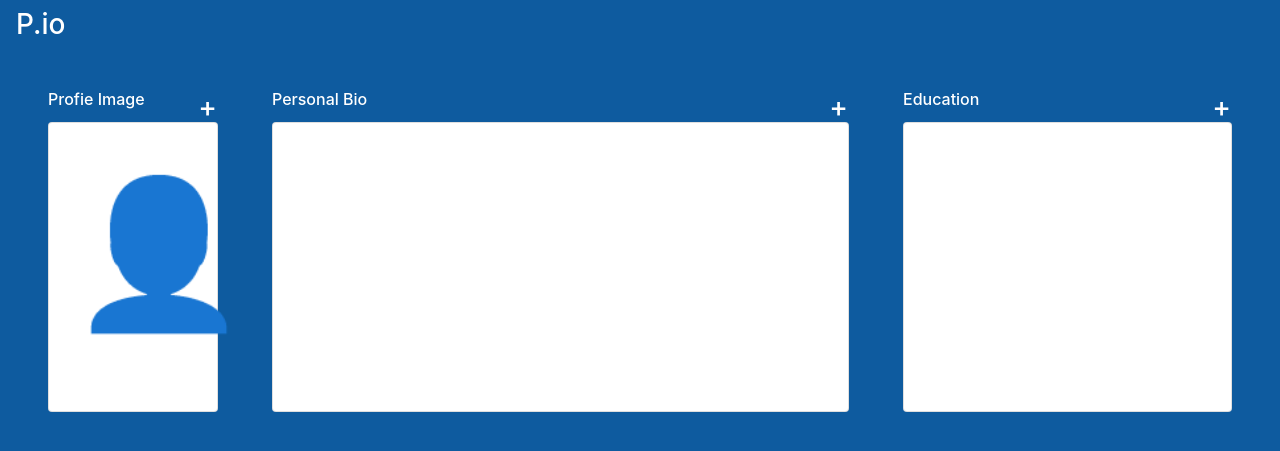
After one commit to mjschimm/portfol.io, a Django app: page /edit_profile in a window 1280 px wide. The commit adds this page. Shown: the top 451 px of the page. Run offline with Django 3.2, Linux system fonts and the light colour scheme; some libraries are stand-ins or nearby versions.

Commit message:
Halfway done with edit_profile page

```diff
--- /dev/null
+++ b/mysite/portfolio/static/css/edit_profile.css
@@ -0,0 +1,30 @@
+body {
+  color: black;
+}
+
+h4 {
+  color: grey;
+}
+
+h3, h6 {
+  color: white;
+}
+
+.top-section {
+  height: 200px;
+}
+
+.card {
+  height: 100%;
+  outline-width: 5px;
+}
+
+.photo-box {
+  font-size: 9em;
+  width: 170px;
+}
+
+button {
+  background: none;
+  border: none;
+}
--- /dev/null
+++ b/mysite/portfolio/templates/edit_profile.html
@@ -0,0 +1,65 @@
+{% extends "base.html" %}
+{% load static %}
+
+{% block title %}
+  Portfol.io
+{% endblock title %}
+
+{% block stylesheets %}
+{% endblock stylesheets %}
+
+{% block content %}
+
+<link rel="stylesheet" href="{% static 'css/edit_profile.css' %}">
+
+<h3 class="ml-3 mt-2">P.io</h3>
+
+<div class="container-fluid mt-5 px-5">
+  <div class="row top-section">
+    <div class="col-auto">
+      <div class="row">
+        <div class="col-auto">
+          <h6>Profie Image</h6>
+        </div>
+        <div class="col-auto ml-auto pt-2">
+          <button class="btn py-0 px-0"><h3 style="line-height:0%;">+</h3></button>
+        </div>
+      </div>
+      <div class="card photo-box">
+        <div class="card-body">
+          &#128100;
+        </div>
+      </div>
+    </div>
+    <div class="col-6 mx-4">
+      <div class="row">
+        <div class="col-auto">
+          <h6>Personal Bio</h6>
+        </div>
+        <div class="col-auto ml-auto pt-2">
+          <button class="btn py-0 px-0"><h3 style="line-height:0%;">+</h3></button>
+        </div>
+      </div>
+      <div class="card">
+        <div class="card-body">
+        </div>
+      </div>
+    </div>
+    <div class="col">
+      <div class="row">
+        <div class="col-auto">
+          <h6>Education</h6>
+        </div>
+        <div class="col-auto ml-auto pt-2">
+          <button class="btn py-0 px-0"><h3 style="line-height:0%;">+</h3></button>
+        </div>
+      </div>
+      <div class="card">
+        <div class="card-body">
+        </div>
+      </div>
+    </div>
+  </div>
+</div>
+
+{% endblock content %}
--- a/mysite/portfolio/templates/new_profile1.html
+++ b/mysite/portfolio/templates/new_profile1.html
@@ -21,7 +21,7 @@
         <div class="col-auto profile-photo mt-3 ml-4"></div>
         <h4 class="my-auto mx-auto pl-4">Edit your profile info by clicking on the pencil.</h4>
         <div class="col-auto ml-auto">
-          <a class="edit-button" href="">✎</a>
+          <a class="edit-button" href="{% url 'edit_profile' %}">✎</a>
         </div>
       </div>
     </div>
--- a/mysite/portfolio/urls.py
+++ b/mysite/portfolio/urls.py
@@ -4,5 +4,6 @@ from . import views
 
 urlpatterns = [
 	url(r'^$', views.index, name='index'),
-    url(r'new_profile1', views.new_profile1, name='new_profile1')
+    url(r'new_profile1', views.new_profile1, name='new_profile1'),
+    url(r'edit_profile', views.edit_profile, name='edit_profile')
 ]
--- a/mysite/portfolio/views.py
+++ b/mysite/portfolio/views.py
@@ -5,3 +5,6 @@ def index(request):
 
 def new_profile1(request):
     return render(request, "new_profile1.html")
+
+def edit_profile(request):
+    return render(request, "edit_profile.html")
```
